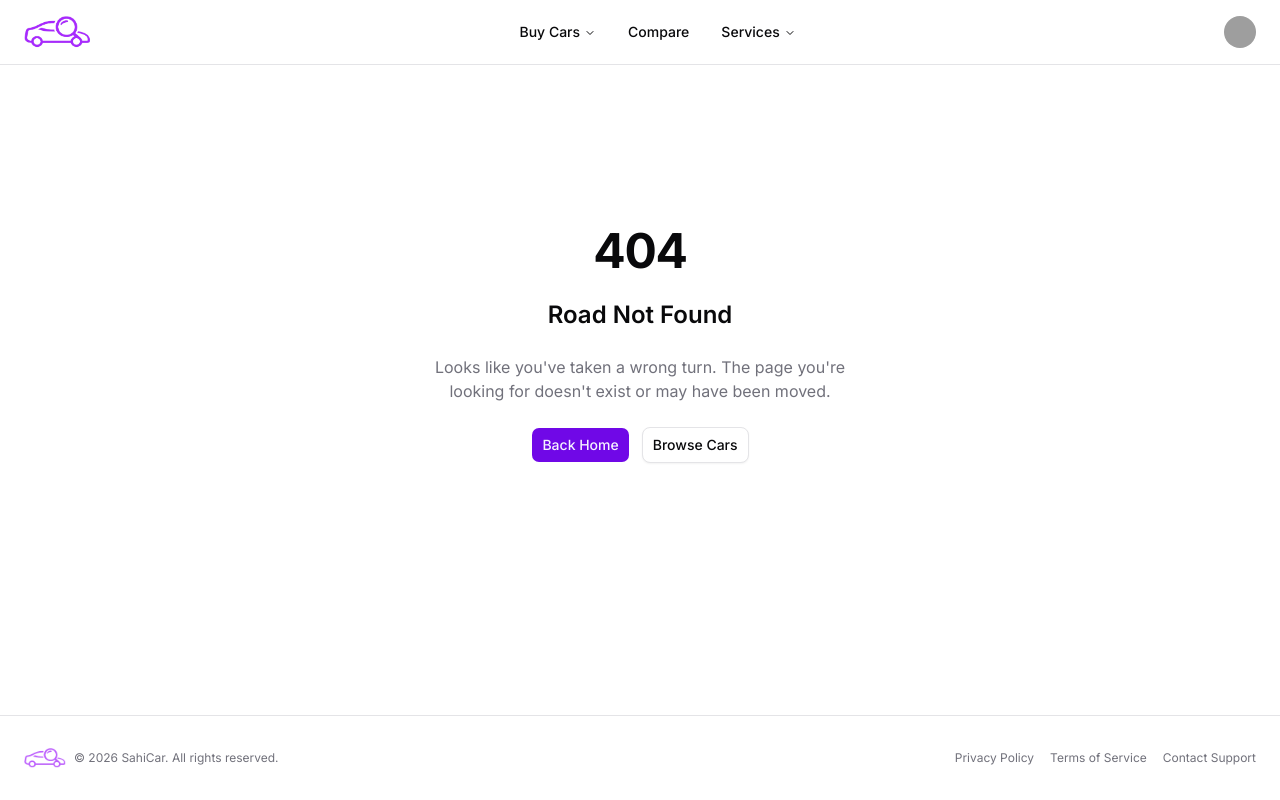
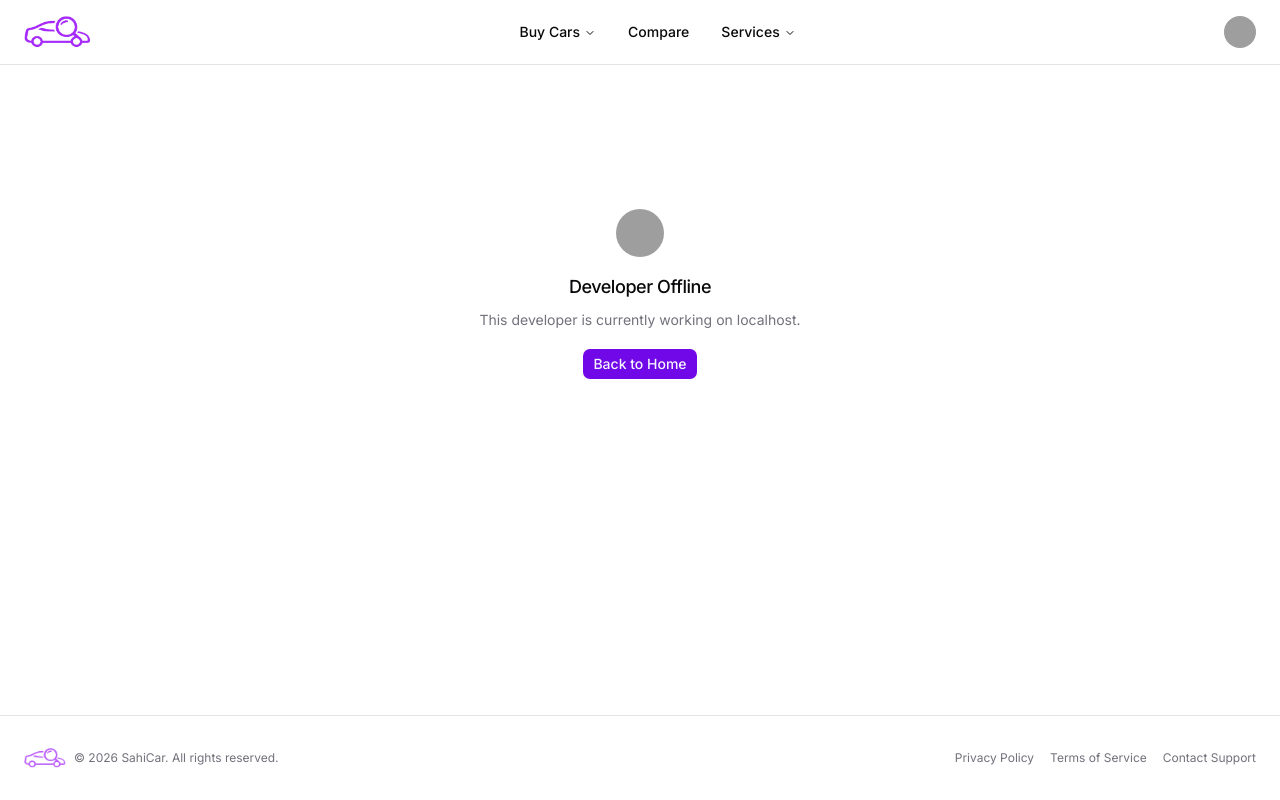
Before and after one commit to kunj-7span/car-listing-frontend, a Next.js app: page /cars in a window 1280 px wide. Before the commit this address had no page. Built offline with nearby package versions, Linux system fonts and the light colour scheme; grey boxes are pictures that could not be loaded.

Commit message:
[update]: UI for home and detail page

```diff
--- /dev/null
+++ b/src/app/cars/[slug]/page.tsx
@@ -0,0 +1,13 @@
+export default async function CarDetailPage({
+  params,
+}: {
+  params: Promise<{ slug: string }>;
+}) {
+  const { slug } = await params;
+  return (
+    <div className="container mx-auto py-10 px-4">
+      <h1 className="text-3xl font-bold">Car Details</h1>
+      <p className="text-muted-foreground mt-2">Car slug: {slug}</p>
+    </div>
+  );
+}
--- /dev/null
+++ b/src/app/cars/page.tsx
@@ -0,0 +1,45 @@
+import { Badge } from "@/components/ui/badge";
+import {
+  Avatar,
+  AvatarFallback,
+  AvatarImage,
+} from "@/components/ui/avatar"
+import { Button } from "@/components/ui/button"
+import {
+  Empty,
+  EmptyContent,
+  EmptyDescription,
+  EmptyHeader,
+  EmptyMedia,
+  EmptyTitle,
+} from "@/components/ui/empty"
+import Link from "next/link";
+
+export default function CarsPage() {
+  return (
+    <section className="container mx-auto px-4 py-24">
+      <Empty>
+        <EmptyHeader>
+          <EmptyMedia variant="default">
+            <Avatar className="size-12">
+              <AvatarImage
+                src="https://github.com/kunj-pandya.png"
+                className="grayscale"
+              />
+              <AvatarFallback>LR</AvatarFallback>
+            </Avatar>
+          </EmptyMedia>
+          <EmptyTitle>Developer Offline</EmptyTitle>
+          <EmptyDescription>
+            This developer is currently working on localhost.
+          </EmptyDescription>
+        </EmptyHeader>
+        <EmptyContent>
+          <Link href="/">
+            <Button size="sm">Back to Home</Button>
+          </Link>
+        </EmptyContent>
+      </Empty>
+    </section >
+  );
+}
```
